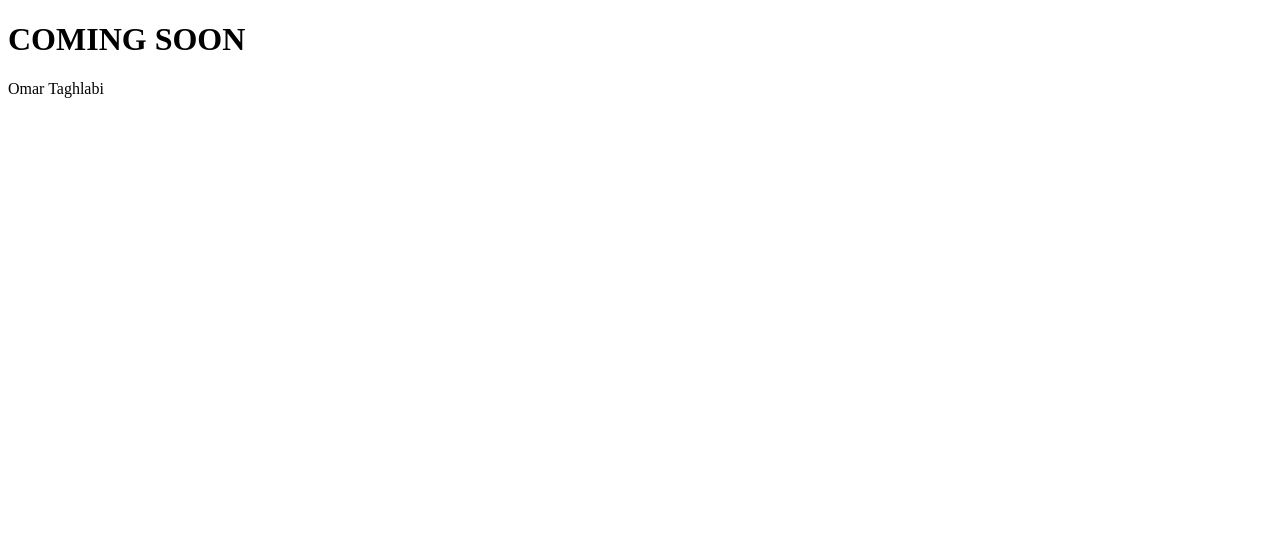
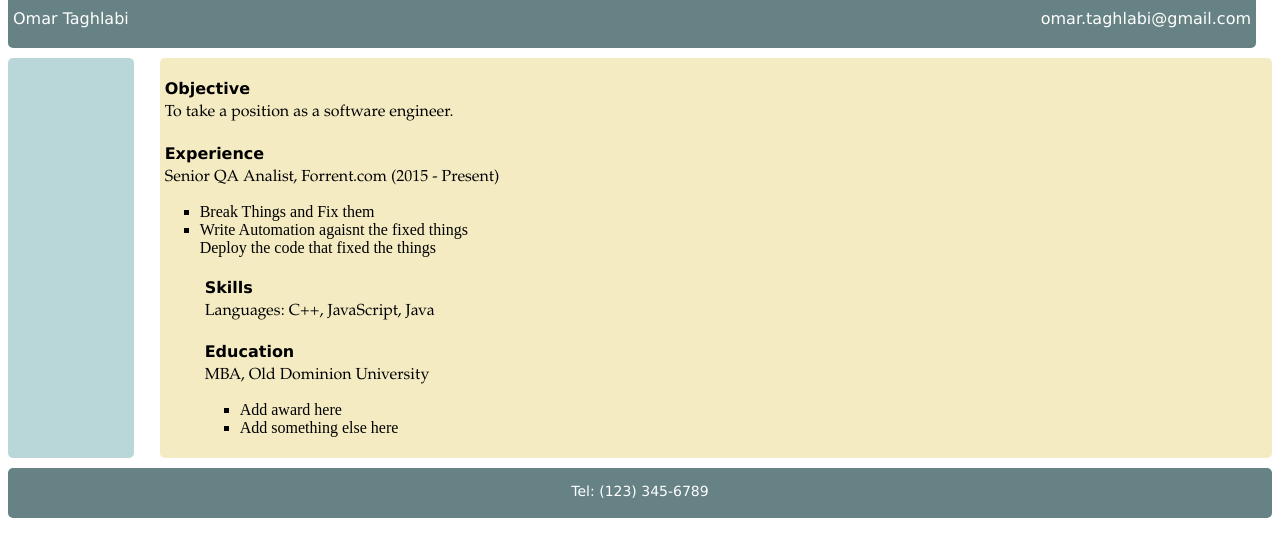
Before and after one commit to omartaghlabi/omartaghlabi, a plain HTML site: page Index.html in a window 1280 px wide. Drawn offline with Linux system fonts and the light colour scheme.

Commit message:
laying down the foundation

```diff
--- a/Index.html
+++ b/Index.html
@@ -1,10 +1,37 @@
 <!DOCTYPE html>
 <html>
-<body>
+	<head>
+		<link type="text/css" rel="stylesheet" href="stylesheet.css"/>
+		<title></title>
+	</head>
+	<body>
+		<div id="header">
+			<p id="name">Omar Taghlabi</p>
+			<a href="mailto:omar.taghlabi@gmail.com"><p id="email">omar.taghlabi@gmail.com</p></a>
+		</div>
+		<div class="left"></div>
+		<div class="right">
+			<h4>Objective</h4>
+			<p>To take a position as a software engineer.</p>
+			<h4>Experience</h4>
+			<p>Senior QA Analist, Forrent.com (2015 - Present)</p>
+			<ul>
+				<li>Break Things and Fix them</li>
+				<li>Write Automation agaisnt the fixed things</li
+				<li>Deploy the code that fixed the things</li/
+			</ul>
+			<h4>Skills</h4>
+			<p>Languages: C++, JavaScript, Java</p>
 
-<h1>COMING SOON</h1>
-
-<p>Omar Taghlabi</p>
-
-</body>
+			<h4>Education</h4>
+			<p>MBA, Old Dominion University</p>
+			<ul>
+				<li>Add award here</li>
+				<li>Add something else here</li>
+			</ul>
+		</div>
+		<div id="footer">
+			<p>Tel: (123) 345-6789</p>
+		</div>
+	</body>
 </html>
--- /dev/null
+++ b/stylesheet.css
@@ -0,0 +1,89 @@
+div {
+	border-radius: 5px;
+}
+
+#header {
+	z-index: 1;
+	position: fixed;
+	width: 97.5%;
+	margin-top: -20px;
+	height: 60px;
+	background-color: #668284;
+	margin-bottom: 10px;
+}
+
+#name {
+	float:left;
+	margin-left: 5px;
+	padding-top: 5px;
+	font-size: 16px;
+	font-family: Verdana, sans-serif;
+	color: #ffffff;
+}
+
+#email{
+	float:right;
+	margin-right: 5px;
+	padding-top: 5px;
+	font-size: 16px;
+	font-family: Verdana, sans-serif;
+	color: #ffffff;
+}
+
+h4 {
+	margin-left: 5px;
+	margin-bottom: 15px;
+	font-family: Verdana, sans-serif;
+}
+
+.right p {
+	margin-left: 5px;
+	margin-right: 5px;
+	margin-top: -10px;
+	font-family: Garamond, serif;
+	color: #000000;
+}
+
+li {
+	list-style-type: square;
+}
+
+a:hover {
+	font-weight: bold;
+}
+
+.left {
+	position: relative;
+	float: left;
+	margin-top: 50px;
+	width: 10%;
+	height: 400px;
+	background-color: #B9D7D9;
+	margin-bottom: 10px;
+}
+
+.right {
+	position: relative;
+	float: right;
+	margin-top: 50px;
+	width: 88%;
+	height: 400px;
+	background-color: #F4EBC3;
+	margin-bottom: 10px;
+}
+
+#footer {
+	position: relative;
+	height: 50px;
+	background-color: #668284;
+	clear: both;
+	font-family: Verdana, sans-serif;
+	font-size: 14px;
+	text-align: center;
+	color: #ffffff;
+}
+
+#footer p {
+	position: relative;
+	padding-top: 15px;
+}
```
